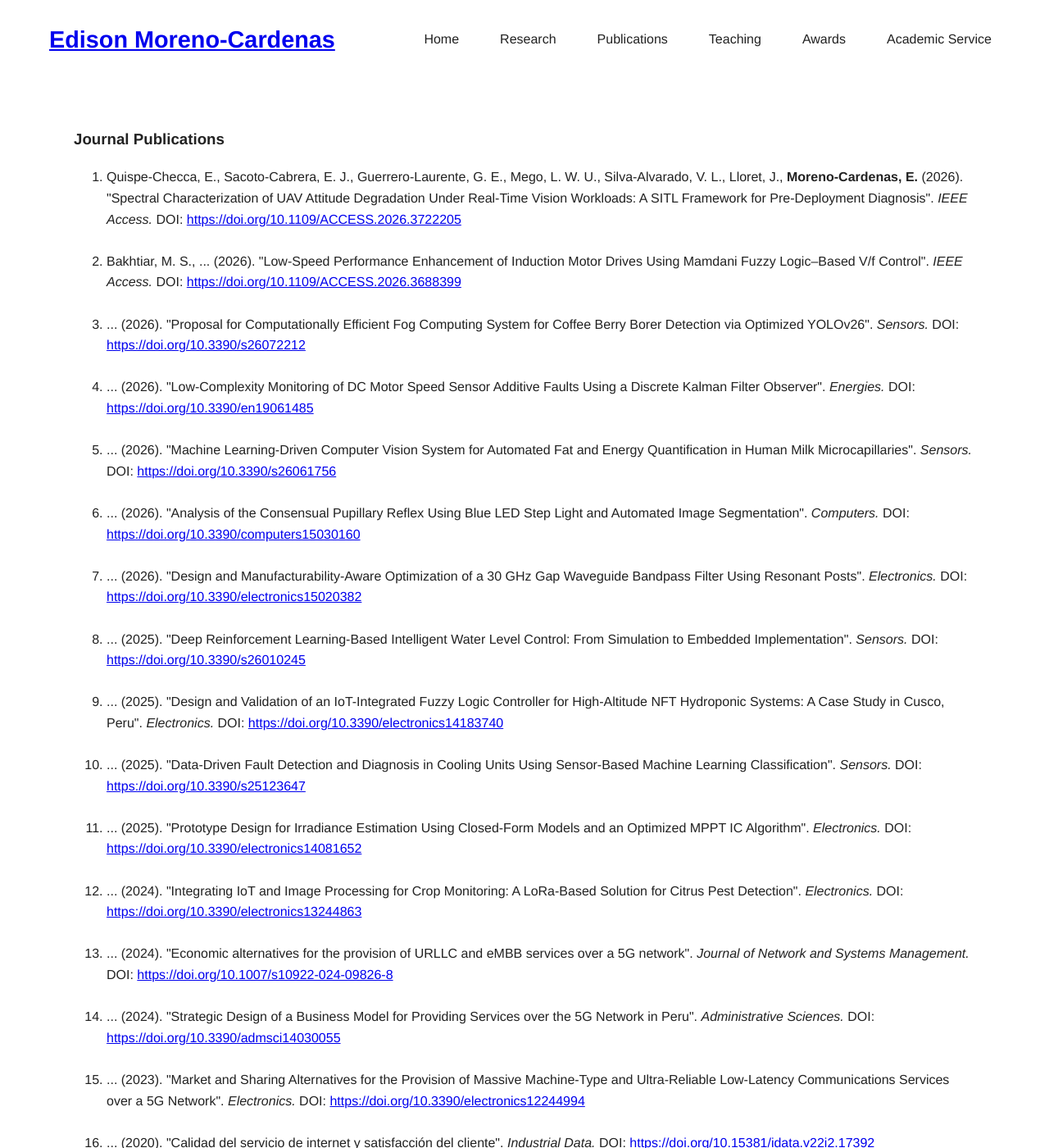
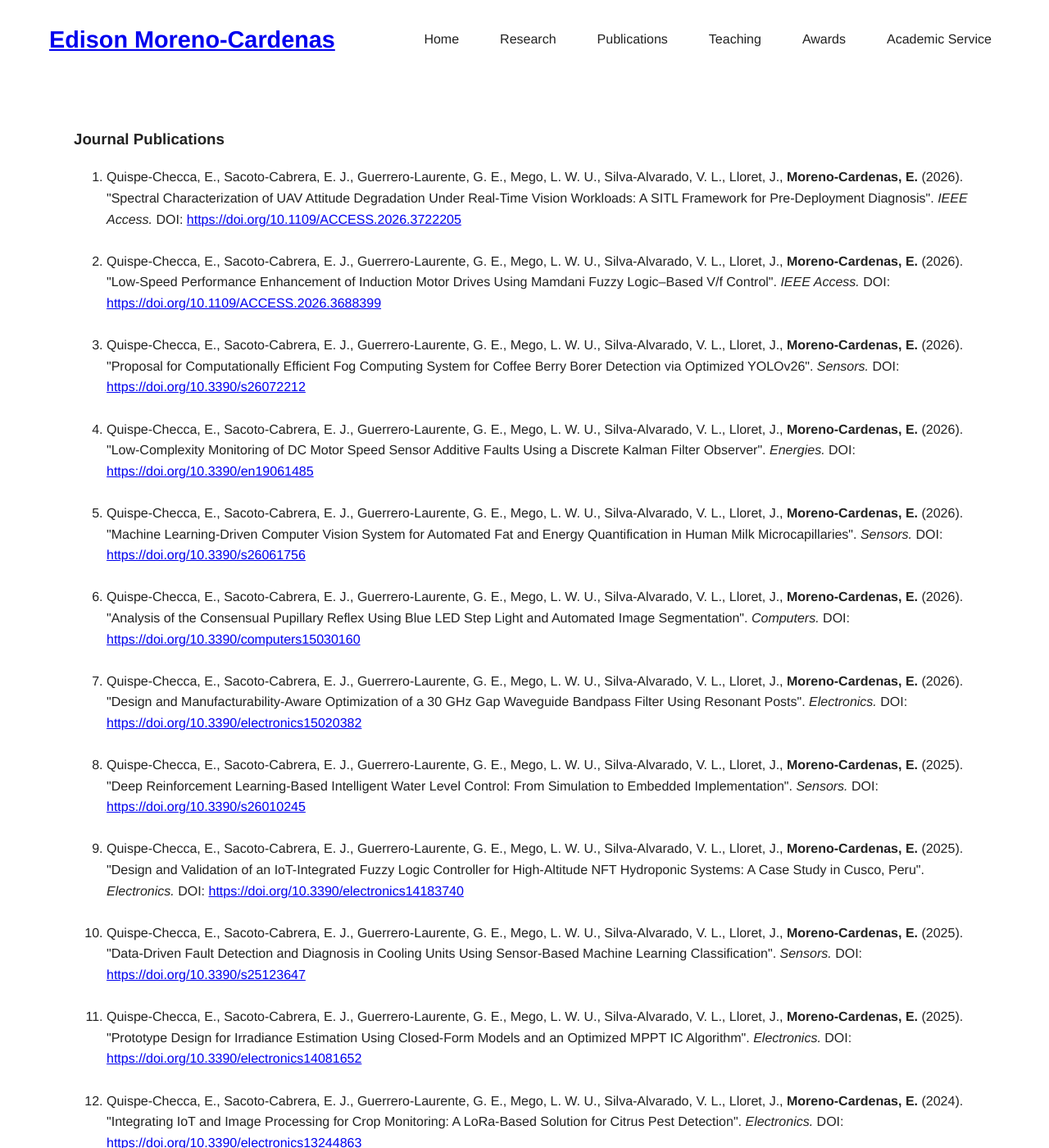
Before and after one commit to edisonmorenocardenas/edisonmorenocardenas.github.io, a Jekyll site: the page built from publications.html, in a window 1280 px wide and 1400 px high. Shown: the whole window at 82% size. Built offline with Jekyll 4.4.1, drawn with Linux system fonts in a browser that asks for light colours; some of the changed text lies outside the part shown.

Commit message:
Actualizar contenid

```diff
--- a/publications.html
+++ b/publications.html
@@ -15,92 +15,140 @@
       </li>
     <br>
 <li>
-        Bakhtiar, M. S., ... (2026). "Low-Speed Performance Enhancement of Induction Motor Drives Using Mamdani Fuzzy Logic–Based V/f Control". <i>IEEE Access.</i> DOI:
+  Quispe-Checca, E., Sacoto-Cabrera, E. J., Guerrero-Laurente, G. E., Mego, L. W. U.,
+  Silva-Alvarado, V. L., Lloret, J., <strong>Moreno-Cardenas, E.</strong> (2026).
+  "Low-Speed Performance Enhancement of Induction Motor Drives Using Mamdani Fuzzy Logic–Based V/f Control".
+  <i>IEEE Access.</i> DOI:
   <a href="https://doi.org/10.1109/ACCESS.2026.3688399" target="_blank">https://doi.org/10.1109/ACCESS.2026.3688399</a>
 </li>
 <br>
 
 <li>
-        ... (2026). "Proposal for Computationally Efficient Fog Computing System for Coffee Berry Borer Detection via Optimized YOLOv26". <i>Sensors.</i> DOI:
+  Quispe-Checca, E., Sacoto-Cabrera, E. J., Guerrero-Laurente, G. E., Mego, L. W. U.,
+  Silva-Alvarado, V. L., Lloret, J., <strong>Moreno-Cardenas, E.</strong> (2026).
+  "Proposal for Computationally Efficient Fog Computing System for Coffee Berry Borer Detection via Optimized YOLOv26".
+  <i>Sensors.</i> DOI:
   <a href="https://doi.org/10.3390/s26072212" target="_blank">https://doi.org/10.3390/s26072212</a>
 </li>
 <br>
+
 <li>
-  ... (2026). "Low-Complexity Monitoring of DC Motor Speed Sensor Additive Faults Using a Discrete Kalman Filter Observer". <i>Energies.</i> DOI:
+  Quispe-Checca, E., Sacoto-Cabrera, E. J., Guerrero-Laurente, G. E., Mego, L. W. U.,
+  Silva-Alvarado, V. L., Lloret, J., <strong>Moreno-Cardenas, E.</strong> (2026).
+  "Low-Complexity Monitoring of DC Motor Speed Sensor Additive Faults Using a Discrete Kalman Filter Observer".
+  <i>Energies.</i> DOI:
   <a href="https://doi.org/10.3390/en19061485" target="_blank">https://doi.org/10.3390/en19061485</a>
 </li>
 <br>
 
 <li>
-  ... (2026). "Machine Learning-Driven Computer Vision System for Automated Fat and Energy Quantification in Human Milk Microcapillaries". <i>Sensors.</i> DOI:
+  Quispe-Checca, E., Sacoto-Cabrera, E. J., Guerrero-Laurente, G. E., Mego, L. W. U.,
+  Silva-Alvarado, V. L., Lloret, J., <strong>Moreno-Cardenas, E.</strong> (2026).
+  "Machine Learning-Driven Computer Vision System for Automated Fat and Energy Quantification in Human Milk Microcapillaries".
+  <i>Sensors.</i> DOI:
   <a href="https://doi.org/10.3390/s26061756" target="_blank">https://doi.org/10.3390/s26061756</a>
 </li>
 <br>
 
 <li>
-  ... (2026). "Analysis of the Consensual Pupillary Reflex Using Blue LED Step Light and Automated Image Segmentation". <i>Computers.</i> DOI:
+  Quispe-Checca, E., Sacoto-Cabrera, E. J., Guerrero-Laurente, G. E., Mego, L. W. U.,
+  Silva-Alvarado, V. L., Lloret, J., <strong>Moreno-Cardenas, E.</strong> (2026).
+  "Analysis of the Consensual Pupillary Reflex Using Blue LED Step Light and Automated Image Segmentation".
+  <i>Computers.</i> DOI:
   <a href="https://doi.org/10.3390/computers15030160" target="_blank">https://doi.org/10.3390/computers15030160</a>
 </li>
 <br>
 
 <li>
-  ... (2026). "Design and Manufacturability-Aware Optimization of a 30 GHz Gap Waveguide Bandpass Filter Using Resonant Posts". <i>Electronics.</i> DOI:
+  Quispe-Checca, E., Sacoto-Cabrera, E. J., Guerrero-Laurente, G. E., Mego, L. W. U.,
+  Silva-Alvarado, V. L., Lloret, J., <strong>Moreno-Cardenas, E.</strong> (2026).
+  "Design and Manufacturability-Aware Optimization of a 30 GHz Gap Waveguide Bandpass Filter Using Resonant Posts".
+  <i>Electronics.</i> DOI:
   <a href="https://doi.org/10.3390/electronics15020382" target="_blank">https://doi.org/10.3390/electronics15020382</a>
 </li>
 <br>
 
 <li>
-  ... (2025). "Deep Reinforcement Learning-Based Intelligent Water Level Control: From Simulation to Embedded Implementation". <i>Sensors.</i> DOI:
+  Quispe-Checca, E., Sacoto-Cabrera, E. J., Guerrero-Laurente, G. E., Mego, L. W. U.,
+  Silva-Alvarado, V. L., Lloret, J., <strong>Moreno-Cardenas, E.</strong> (2025).
+  "Deep Reinforcement Learning-Based Intelligent Water Level Control: From Simulation to Embedded Implementation".
+  <i>Sensors.</i> DOI:
   <a href="https://doi.org/10.3390/s26010245" target="_blank">https://doi.org/10.3390/s26010245</a>
 </li>
 <br>
 
 <li>
-  ... (2025). "Design and Validation of an IoT-Integrated Fuzzy Logic Controller for High-Altitude NFT Hydroponic Systems: A Case Study in Cusco, Peru". <i>Electronics.</i> DOI:
+  Quispe-Checca, E., Sacoto-Cabrera, E. J., Guerrero-Laurente, G. E., Mego, L. W. U.,
+  Silva-Alvarado, V. L., Lloret, J., <strong>Moreno-Cardenas, E.</strong> (2025).
+  "Design and Validation of an IoT-Integrated Fuzzy Logic Controller for High-Altitude NFT Hydroponic Systems: A Case Study in Cusco, Peru".
+  <i>Electronics.</i> DOI:
   <a href="https://doi.org/10.3390/electronics14183740" target="_blank">https://doi.org/10.3390/electronics14183740</a>
 </li>
 <br>
 
 <li>
-  ... (2025). "Data-Driven Fault Detection and Diagnosis in Cooling Units Using Sensor-Based Machine Learning Classification". <i>Sensors.</i> DOI:
+  Quispe-Checca, E., Sacoto-Cabrera, E. J., Guerrero-Laurente, G. E., Mego, L. W. U.,
+  Silva-Alvarado, V. L., Lloret, J., <strong>Moreno-Cardenas, E.</strong> (2025).
+  "Data-Driven Fault Detection and Diagnosis in Cooling Units Using Sensor-Based Machine Learning Classification".
+  <i>Sensors.</i> DOI:
   <a href="https://doi.org/10.3390/s25123647" target="_blank">https://doi.org/10.3390/s25123647</a>
 </li>
 <br>
 
 <li>
-  ... (2025). "Prototype Design for Irradiance Estimation Using Closed-Form Models and an Optimized MPPT IC Algorithm". <i>Electronics.</i> DOI:
+  Quispe-Checca, E., Sacoto-Cabrera, E. J., Guerrero-Laurente, G. E., Mego, L. W. U.,
+  Silva-Alvarado, V. L., Lloret, J., <strong>Moreno-Cardenas, E.</strong> (2025).
+  "Prototype Design for Irradiance Estimation Using Closed-Form Models and an Optimized MPPT IC Algorithm".
+  <i>Electronics.</i> DOI:
   <a href="https://doi.org/10.3390/electronics14081652" target="_blank">https://doi.org/10.3390/electronics14081652</a>
 </li>
 <br>
 
 <li>
-  ... (2024). "Integrating IoT and Image Processing for Crop Monitoring: A LoRa-Based Solution for Citrus Pest Detection". <i>Electronics.</i> DOI:
+  Quispe-Checca, E., Sacoto-Cabrera, E. J., Guerrero-Laurente, G. E., Mego, L. W. U.,
+  Silva-Alvarado, V. L., Lloret, J., <strong>Moreno-Cardenas, E.</strong> (2024).
+  "Integrating IoT and Image Processing for Crop Monitoring: A LoRa-Based Solution for Citrus Pest Detection".
+  <i>Electronics.</i> DOI:
   <a href="https://doi.org/10.3390/electronics13244863" target="_blank">https://doi.org/10.3390/electronics13244863</a>
 </li>
 <br>
 
 <li>
-  ... (2024). "Economic alternatives for the provision of URLLC and eMBB services over a 5G network". <i>Journal of Network and Systems Management.</i> DOI:
+  Quispe-Checca, E., Sacoto-Cabrera, E. J., Guerrero-Laurente, G. E., Mego, L. W. U.,
+  Silva-Alvarado, V. L., Lloret, J., <strong>Moreno-Cardenas, E.</strong> (2024).
+  "Economic alternatives for the provision of URLLC and eMBB services over a 5G network".
+  <i>Journal of Network and Systems Management.</i> DOI:
   <a href="https://doi.org/10.1007/s10922-024-09826-8" target="_blank">https://doi.org/10.1007/s10922-024-09826-8</a>
 </li>
 <br>
 
 <li>
-  ... (2024). "Strategic Design of a Business Model for Providing Services over the 5G Network in Peru". <i>Administrative Sciences.</i> DOI:
+  Quispe-Checca, E., Sacoto-Cabrera, E. J., Guerrero-Laurente, G. E., Mego, L. W. U.,
+  Silva-Alvarado, V. L., Lloret, J., <strong>Moreno-Cardenas, E.</strong> (2024).
+  "Strategic Design of a Business Model for Providing Services over the 5G Network in Peru".
+  <i>Administrative Sciences.</i> DOI:
   <a href="https://doi.org/10.3390/admsci14030055" target="_blank">https://doi.org/10.3390/admsci14030055</a>
 </li>
 <br>
 
 <li>
-  ... (2023). "Market and Sharing Alternatives for the Provision of Massive Machine-Type and Ultra-Reliable Low-Latency Communications Services over a 5G Network". <i>Electronics.</i> DOI:
+  Quispe-Checca, E., Sacoto-Cabrera, E. J., Guerrero-Laurente, G. E., Mego, L. W. U.,
+  Silva-Alvarado, V. L., Lloret, J., <strong>Moreno-Cardenas, E.</strong> (2023).
+  "Market and Sharing Alternatives for the Provision of Massive Machine-Type and Ultra-Reliable Low-Latency Communications Services over a 5G Network".
+  <i>Electronics.</i> DOI:
   <a href="https://doi.org/10.3390/electronics12244994" target="_blank">https://doi.org/10.3390/electronics12244994</a>
 </li>
 <br>
 
 <li>
-  ... (2020). "Calidad del servicio de internet y satisfacción del cliente". <i>Industrial Data.</i> DOI:
+  Quispe-Checca, E., Sacoto-Cabrera, E. J., Guerrero-Laurente, G. E., Mego, L. W. U.,
+  Silva-Alvarado, V. L., Lloret, J., <strong>Moreno-Cardenas, E.</strong> (2020).
+  "Calidad del servicio de internet y satisfacción del cliente".
+  <i>Industrial Data.</i> DOI:
   <a href="https://doi.org/10.15381/idata.v22i2.17392" target="_blank">https://doi.org/10.15381/idata.v22i2.17392</a>
 </li>
+<br>
+
 <br>
   </ol>
 
```
Lines whose indentation alone changed are shown as unchanged.
